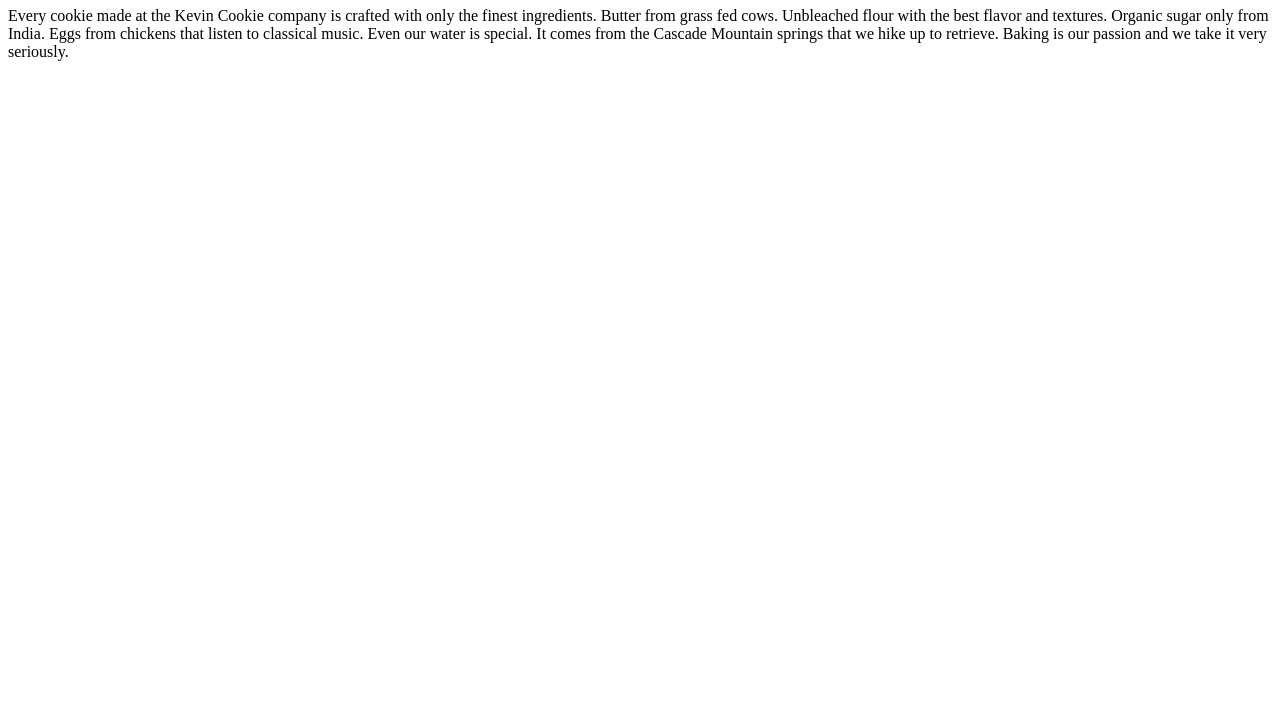
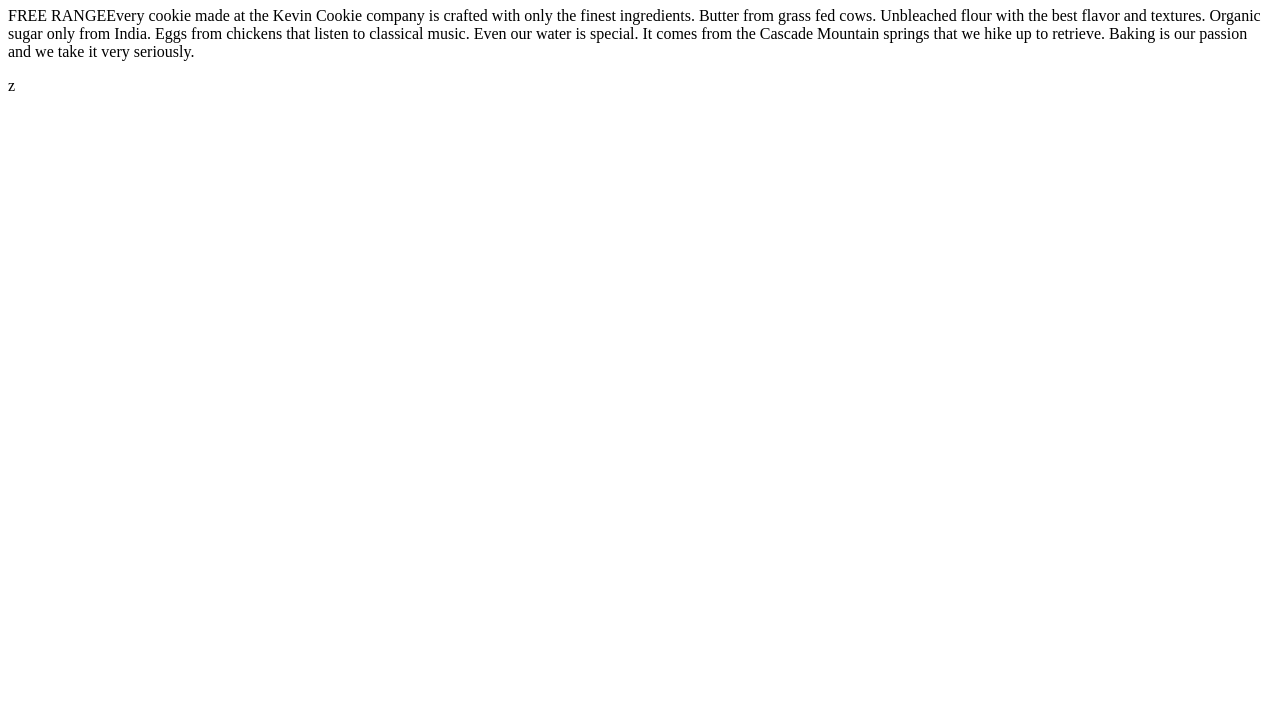
Before and after one commit to macromrit/KevinCookieCompany.com, a plain HTML site: page index.htm in a window 1280 px wide. Shown: the part 73-800 px from the top of the page. Drawn offline with Linux system fonts and the light colour scheme.

Commit message:
second commit ig

```diff
--- a/index.htm
+++ b/index.htm
@@ -3,7 +3,7 @@
 <body>
 
 <h1>Deliciousness in every bite!</h1>
-<p>Every cookie made at the Kevin Cookie company is crafted with only the finest ingredients. Butter from grass fed cows. Unbleached flour with the best flavor and textures. Organic sugar only from India. Eggs from chickens that listen to classical music. Even our water is special. It comes from the Cascade Mountain springs that we hike up to retrieve. Baking is our passion and we take it very seriously.</p>
+<p>FREE RANGEEvery cookie made at the Kevin Cookie company is crafted with only the finest ingredients. Butter from grass fed cows. Unbleached flour with the best flavor and textures. Organic sugar only from India. Eggs from chickens that listen to classical music. Even our water is special. It comes from the Cascade Mountain springs that we hike up to retrieve. Baking is our passion and we take it very seriously.</p>
 
 </body>
-</html>
+</html>z
```
